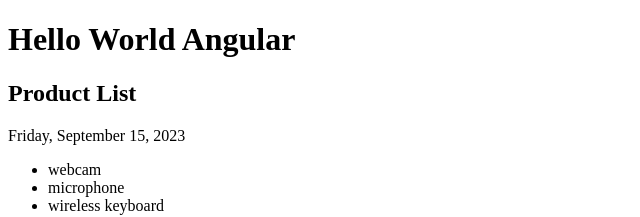
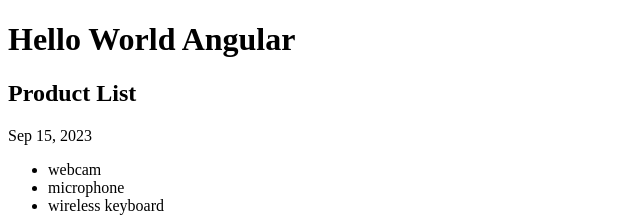
Before and after one commit to Dikendev/programming-books-studies, an Angular app in the folder journeyAngular/: page / in a window 1280 px wide. Shown: the top 217 px of the page, without its empty margins (0-640 px from the left). Built offline with nearby package versions, Linux system fonts and the light colour scheme.

Commit message:
Custom Pipes 🔥

```diff
--- a/journeyAngular/src/app/products/product-list/product-list.component.html
+++ b/journeyAngular/src/app/products/product-list/product-list.component.html
@@ -1,5 +1,5 @@
 <h2>Product List</h2>
-<p>{{ today | date : "fullDate" }}</p>
+<p>{{ today | date }}</p>
 <ul>
 	<li *ngFor="let product of products" (click)="selectedProduct = product">
 		{{ product.name | lowercase }}
--- a/journeyAngular/src/app/products/products.module.ts
+++ b/journeyAngular/src/app/products/products.module.ts
@@ -2,9 +2,10 @@
 import { CommonModule } from "@angular/common";
 import { ProductListComponent } from "./product-list/product-list.component";
 import { ProductDetailComponent } from "./product-detail/product-detail.component";
+import { SortPipe } from "./sort.pipe";
 
 @NgModule({
-	declarations: [ProductListComponent, ProductDetailComponent],
+	declarations: [ProductListComponent, ProductDetailComponent, SortPipe],
 	imports: [CommonModule],
 	exports: [ProductListComponent],
 })
--- /dev/null
+++ b/journeyAngular/src/app/products/sort.pipe.ts
@@ -0,0 +1,11 @@
+import { Pipe, PipeTransform } from "@angular/core";
+import { Product } from "./product.interface";
+
+@Pipe({
+	name: "sort",
+})
+export class SortPipe implements PipeTransform {
+	transform(value: Product[]): Product[] {
+		return [];
+	}
+}
```
Also changed, not shown: 1 other file (tests, documents, lock files or other folders).
